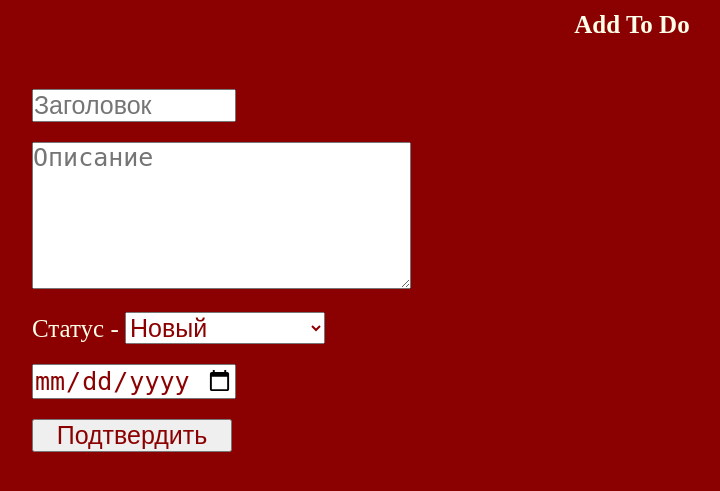
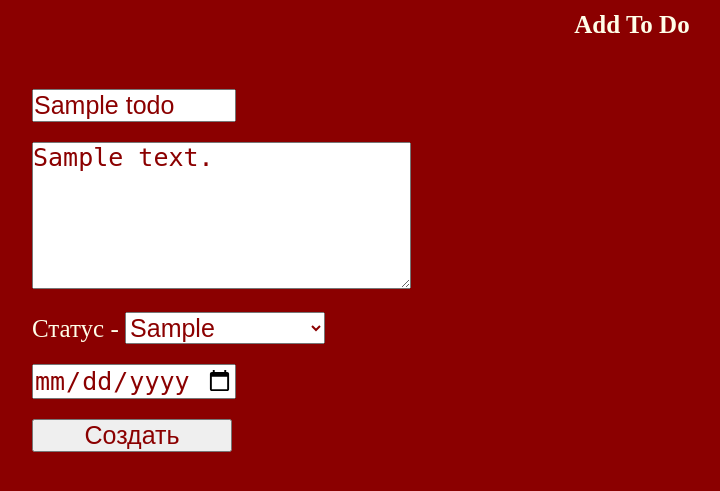
Before and after one commit to AlibekBeket/homework_55_alibek_beket, a Django app: template app/to_do_list/templates/add_page.html in a window 1280 px wide. Shown: the part 49-540 px from the top of the page, without its empty margins (8-728 px from the left). Run offline with Django 4.2, Linux system fonts and the light colour scheme; tables that the repository leaves empty hold one stand-in row (values such as "Sample post"); the template is opened without the code that fills it: values that come from a table or form of the project are taken from there, most other values are stand-ins (such as "Sample title", 1, 10 or a date in 2020).

Commit message:
добавил шаблон to_do_form.html для post запроса с изменением или добавлением заметки и использовал его в to_do_add.html и to_do_update.html

```diff
--- a/app/to_do_list/templates/add_page.html
+++ b/app/to_do_list/templates/add_page.html
@@ -7,27 +7,7 @@
 <h1>Add To Do</h1>
 <div class="form">
     <form action="{% url 'to_do_add' %}" method="post">
-        {% csrf_token %}
-        <div class="form_row">
-            <input placeholder="Заголовок" maxlength="200" type="text" name="title">
-        </div>
-        <div class="form_row description">
-            <textarea placeholder="Описание" maxlength="1000" rows="5" cols="24" name="description"></textarea>
-        </div>
-        <div class="form_row">
-            <span>Статус - </span>
-            <select name="status" placeholder="Статус">
-                <option value="new">Новый</option>
-                <option value="in progress">В процессе</option>
-                <option value="made">Сделано</option>
-            </select>
-        </div>
-        <div class="form_row">
-            <input type="date" name="date">
-        </div>
-        <div class="form_row">
-            <input type="submit" value="Подтвердить">
-        </div>
+        {% include 'partial/to_do_form.html' with button_text="Создать" %}
     </form>
 </div>
 {% endblock %}
--- /dev/null
+++ b/app/to_do_list/templates/partial/to_do_form.html
@@ -0,0 +1,25 @@
+{% csrf_token %}
+        <div class="form_row">
+            <input placeholder="Заголовок" maxlength="200" type="text" value="{{ to_do.title }}" name="title">
+        </div>
+        <div class="form_row description">
+            <textarea placeholder="Описание" maxlength="1000" rows="5" cols="24" name="description">{{ to_do.description }}</textarea>
+        </div>
+        <div class="form_row">
+            <span>Статус - </span>
+            <select name="status">
+                {% for stat in to_do_status %}
+                    {% if stat.0 == to_do.status %}
+                        <option value="{{ stat.0 }}" selected>{{ stat.1 }}</option>
+                    {% else %}
+                        <option value="{{ stat.0 }}">{{ stat.1 }}</option>
+                    {% endif %}
+                {% endfor %}
+            </select>
+        </div>
+        <div class="form_row">
+            <input type="date"  value="{{ to_do.date }}" name="date">
+        </div>
+        <div class="form_row">
+            <input type="submit" value="{{ button_text }}">
+        </div>
--- a/app/to_do_list/views/to_do_list.py
+++ b/app/to_do_list/views/to_do_list.py
@@ -19,7 +19,11 @@
 
 def add_view(request: WSGIRequest):
     if not request.POST:
-        return render(request, 'add_page.html')
+        to_do_status = ToDo().choices
+        context = {
+            'to_do_status': to_do_status
+        }
+        return render(request, 'add_page.html', context=context)
     if request.POST.get('date') == "":
         date = None
     else:
```
Also changed, not shown: app/to_do_list/templates/to_do_update.html (+1 -25 lines).
